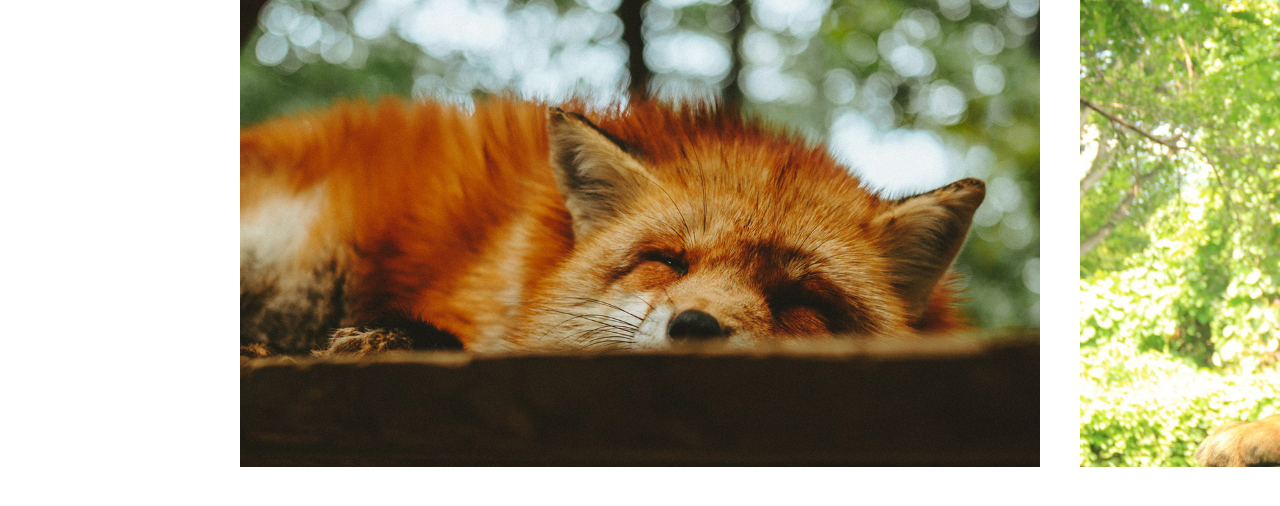
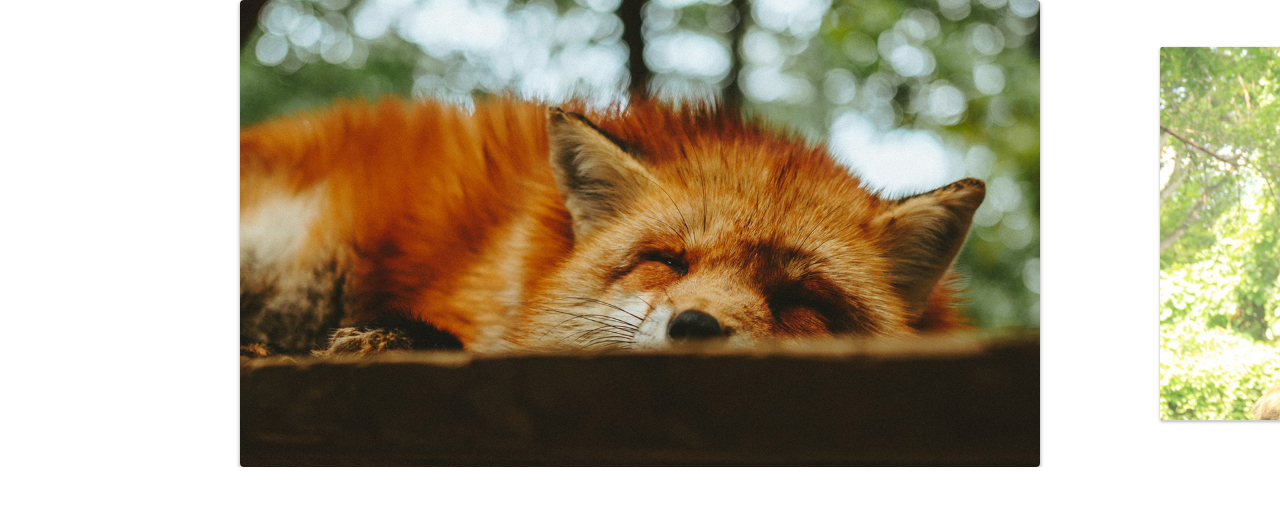
Before and after one commit to marcoscarvalhodev/slide, a plain HTML site: page index.html in a window 1280 px wide. Drawn offline with Linux system fonts and the light colour scheme.

Commit message:
active class and resize functionalities were added

```diff
--- a/css/style.css
+++ b/css/style.css
@@ -16,13 +16,29 @@ img {
   display: flex;
 }
 
+.slide:hover {
+  will-change: transform;
+}
+
 .slide li {
   width: 80vw;
   flex-shrink:0;
   max-width: 80rem;
   margin: 0 2rem;
+
+  border-radius: 4px;
+  overflow: hidden;
+  box-shadow: 0 2px 4px rgba(0,0,0,.4);
+  opacity: .8;
+  transform: scale(.8);
+  transition: .9s;
 }
 
 .slide-wrapper {
   overflow: hidden;
 }
+
+.slide li.active {
+  opacity: 1;
+  transform: scale(1);
+}
--- a/js/slide.js
+++ b/js/slide.js
@@ -1,9 +1,11 @@
+import debounce from './debounce.js'
+
 export default class Slide {
   constructor(slide, wrapper) {
     this.slide = document.querySelector(slide);
     this.wrapper = document.querySelector(wrapper);
-
     this.dist = { finalPosition: 0, startX: 0, movement: 0 }
+    this.activeClass = 'active';
   }
 
   transition(active) {
@@ -31,7 +33,7 @@ export default class Slide {
       movetype = 'touchmove';
     }
     this.wrapper.addEventListener(movetype, this.onMove);
-    this.transition(false)
+    this.transition(false);
   }
 
   onMove(event) {
@@ -68,17 +70,12 @@ export default class Slide {
   }
 
 
-  bindEvents() {
-    this.onStart = this.onStart.bind(this);
-    this.onMove = this.onMove.bind(this);
-    this.onEnd = this.onEnd.bind(this);
-  }
+
 
   // Slides config
 
   slidePosition(slide) {
     const margin = (this.wrapper.offsetWidth - slide.offsetWidth) / 2;
-    console.log(margin)
     return -(slide.offsetLeft - margin)
   }
 
@@ -104,9 +101,11 @@ export default class Slide {
     this.moveSlide(activeSlide.position)
     this.slidesIndexNav(index)
     this.dist.finalPosition = activeSlide.position;
+    this.changeActiveClass();
   }
 
   //next-prev nav
+
 
   activePrevSlide() {
     if (this.index.prev !== undefined) this.changeSlide(this.index.prev)
@@ -116,11 +115,42 @@ export default class Slide {
     if (this.index.next !== undefined) this.changeSlide(this.index.next)
   }
 
+
+  //activeClass and resize
+
+  changeActiveClass() {
+    this.slideArray.forEach((item) =>{
+      item.element.classList.remove(this.activeClass)
+    })
+    this.slideArray[this.index.active].element.classList.add(this.activeClass)
+  }
+
+  onResize() {
+    console.log('teste')
+    setTimeout(() => {
+    this.slidesConfig();
+    this.changeSlide(this.index.active)
+    }, 1000)
+
+  }
+
+  addResizeEvent() {
+    window.addEventListener('resize', this.onResize)
+  }
+
+  bindEvents() {
+    this.onStart = this.onStart.bind(this);
+    this.onMove = this.onMove.bind(this);
+    this.onEnd = this.onEnd.bind(this);
+    this.onResize = debounce(this.onResize.bind(this), 100);
+  }
+
   init () {
     this.bindEvents();
     this.transition(true);
     this.addSlideEvents();
     this.slidesConfig();
+    this.addResizeEvent();
     return this;
   }
 }
```
